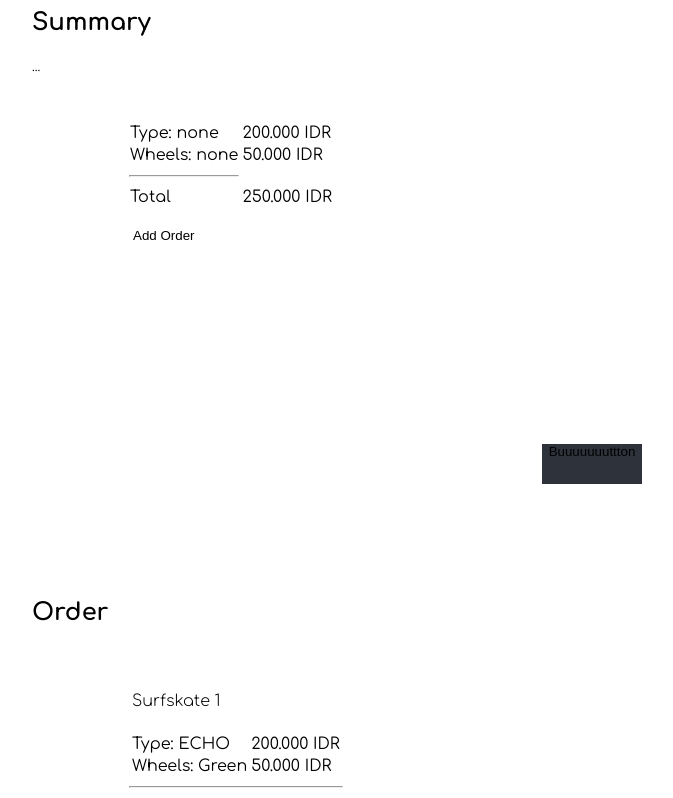
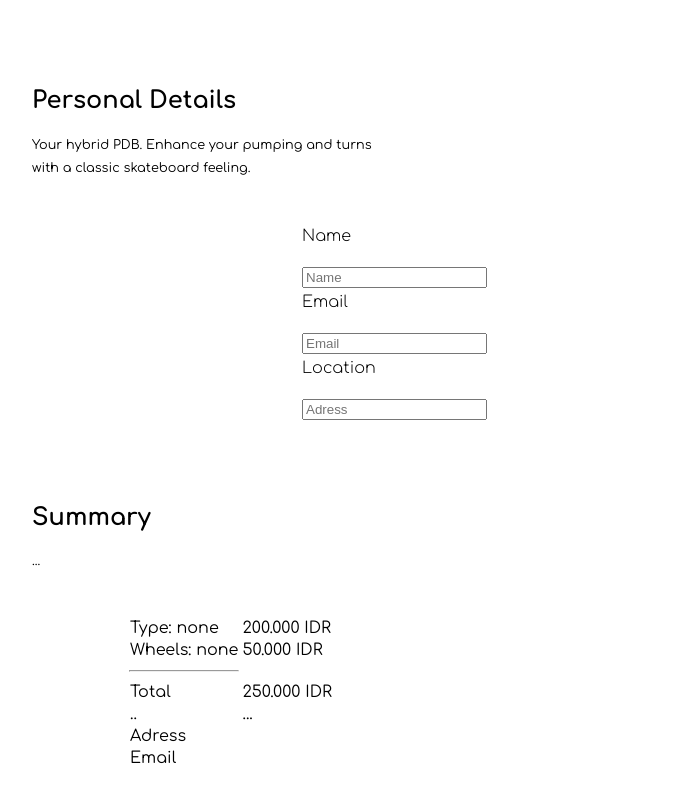
Before and after one commit to elena-sabrina/pdb, a React (Create React App) app in the folder client/: page /product in a window 1280 px wide. Shown: the part 1700-2498 px from the top of the page, without its empty margins (48-721 px from the left). Built offline with nearby package versions, Linux system fonts and the light colour scheme.

Commit message:
configure fila all in one without mongodb

```diff
--- a/client/src/App.jsx
+++ b/client/src/App.jsx
@@ -23,25 +23,15 @@ export class App extends Component {
 
     this.state = {
       newsurfskate: {
-        type: null,
-        type_price: null,
-        wheel: null,
-        wheel_price: null
-      },
-      neworder: {
-        surfskates: [],
-        price: null,
-        client: null,
-        adress: null,
-        email: null
+        type: "none",
+        wheel: "none",
+        name: "",
+        email: "",
+        adress: ""
       }
     };
   }
 
-  componentDidMount() {
-    console.log("app mounted");
-    console.log(this.state.newsurfskate);
-  }
   /*
   handleTypeChangeSubmission = async (type) => {
     console.log("App handeltypechangesub");
@@ -67,17 +57,24 @@ export class App extends Component {
     console.log("App new state wheel", this.state.newsurfskate);
   };*/
 
-  handleConfigureChangeSubmission = async (type, wheel) => {
-    console.log("App handlewheelchangesub");
-    console.log(this.state.newsurfskate.type);
-
+  handleConfigureChangeSubmission = async (
+    type,
+    wheel,
+    name,
+    email,
+    adress
+  ) => {
     this.setState({
       newsurfskate: {
         type: type,
-        wheel: wheel
+        wheel: wheel,
+        name: name,
+        email: email,
+        adress: adress
       }
     });
     console.log("App new state configure", this.state.newsurfskate);
+    window.location.href = `/product/confirmation/${type}/${wheel}/${name}/${email}/${adress}`;
   };
 
   render() {
@@ -95,15 +92,32 @@ export class App extends Component {
                   {...props}
                   type={this.state.newsurfskate.type}
                   wheel={this.state.newsurfskate.wheel}
-                  newsurfskate={this.state.newsurfskate.newsurfskate}
+                  name={this.state.newsurfskate.name}
+                  adress={this.state.newsurfskate.adress}
+                  email={this.state.newsurfskate.email}
                   onConfigureChange={this.handleConfigureChangeSubmission}
                 />
               )}
               exact
             />
-            <Route path='/product/checkout' component={Checkout} exact />
+            <Route
+              path='/product/checkout'
+              render={(props) => (
+                <Checkout
+                  {...props}
+                  surfskate={this.state.newsurfskate}
+                  message={"surprise surprise"}
+                />
+              )}
+              exact
+            />
             <Route
               path='/product/checkout/confirmation'
+              component={Confirmation}
+              exact
+            />
+            <Route
+              path='/product/checkout/confirmation/:id/:id/:id/:id/:id'
               component={Confirmation}
               exact
             />
--- a/client/src/components/Checkout/CheckoutHeader.jsx
+++ b/client/src/components/Checkout/CheckoutHeader.jsx
@@ -3,7 +3,15 @@ import React, { Component } from "react";
 import "./../Product/Header.scss";
 
 class CheckoutHeader extends Component {
+  constructor(props) {
+    super(props);
+    console.log("checkoutheader props", this.props);
+  }
   render() {
+    const typeprops = this.props.type;
+
+    const wheelprops = this.props.wheel;
+
     return (
       <div className='container header '>
         <div className='wrapper'>
@@ -14,6 +22,11 @@ class CheckoutHeader extends Component {
                 Blaa..Now you can develop your surfing skills in and out of the
                 water. Improve your turns and learn to generate ...
               </p>
+              <h1>{typeprops}</h1>
+              <h1>{wheelprops}</h1>
+              <h1>{this.props.wheel}</h1>
+              <h1>{this.props.wheel}</h1>
+              <h1>blank</h1>
             </div>
           </div>
         </div>
--- a/client/src/components/Product/Configure.jsx
+++ b/client/src/components/Product/Configure.jsx
@@ -14,7 +14,10 @@ class Configure extends Component {
     console.log("Configure props", this.props);
     this.state = {
       type: "none",
-      wheel: "none"
+      wheel: "none",
+      name: "",
+      email: "",
+      adress: ""
     };
   }
 
@@ -40,8 +43,18 @@ class Configure extends Component {
   handleConfigureChange = () => {
     const type = this.state.type;
     const wheel = this.state.wheel;
-    console.log("handleConfigureChange", type, wheel);
-    this.props.onConfigureHasChanged(type, wheel);
+    const name = this.state.name;
+    const email = this.state.email;
+    const adress = this.state.adress;
+    console.log("handleConfigureChange", type, wheel, name, email, adress);
+    this.props.onConfigureHasChanged(type, wheel, name, email, adress);
+  };
+
+  handleInputChange = (event) => {
+    const { name, value } = event.target;
+    this.setState({
+      [name]: value
+    });
   };
 
   render() {
@@ -49,6 +62,7 @@ class Configure extends Component {
     const typestate = this.state.type;
     const wheelprops = this.props.wheel;
     const wheelstate = this.state.wheel;
+
     return (
       <div>
         <div className='container'>
@@ -207,6 +221,61 @@ class Configure extends Component {
             </button>
           </div>
         </div>
+
+        <div className='container'>
+          <div className='wrapper'>
+            <div className='title'>
+              <div>
+                <h2>Personal Details</h2>
+                <p>
+                  Your hybrid PDB. Enhance your pumping and turns with a classic
+                  skateboard feeling.
+                </p>
+              </div>
+            </div>
+            <form className='teaser-one'>
+              <div>
+                <h4>Name</h4>
+
+                <input
+                  id='input-name'
+                  name='name'
+                  type='text'
+                  placeholder='Name'
+                  value={this.state.name}
+                  onChange={this.handleInputChange}
+                  required
+                />
+              </div>
+              <div>
+                <h4>Email</h4>
+
+                <input
+                  id='input-email'
+                  name='email'
+                  type='text'
+                  placeholder='Email'
+                  value={this.state.email}
+                  onChange={this.handleInputChange}
+                  required
+                />
+              </div>
+              <div>
+                <h4>Location</h4>
+
+                <input
+                  id='input-adress'
+                  name='adress'
+                  type='text'
+                  placeholder='Adress'
+                  value={this.state.adress}
+                  onChange={this.handleInputChange}
+                  required
+                />
+              </div>
+            </form>
+          </div>
+        </div>
         <div className='container'>
           <div className='wrapper'>
             <div className='summary-title'>
@@ -220,24 +289,32 @@ class Configure extends Component {
               <table>
                 <tr>
                   <td>Type: {typestate}</td>
-
                   <td>200.000 IDR</td>
                 </tr>
                 <tr>
                   <td>Wheels: {wheelstate}</td>
-
                   <td>50.000 IDR</td>
                 </tr>
                 <hr />
                 <tr>
                   <td>Total</td>
-
                   <td>250.000 IDR</td>
                 </tr>
+                <tr>
+                  <td>..</td>
+                  <td>...</td>
+                </tr>
+                <tr>
+                  <td>Adress</td>
+                  <td>
+                    {this.state.name} {this.state.adress}
+                  </td>
+                </tr>
+                <tr>
+                  <td>Email</td>
+                  <td>{this.state.email}</td>
+                </tr>
               </table>
-              <div>
-                <button>Add Order</button>
-              </div>
             </div>
           </div>
         </div>
--- a/client/src/components/Product/Summary.jsx
+++ b/client/src/components/Product/Summary.jsx
@@ -18,7 +18,7 @@ class Summary extends Component {
         <div className='wrapper'>
           <div className='summary-title'>
             <div>
-              <h2>Summary</h2>
+              <h2>Check your order</h2>
 
               <p>...</p>
             </div>
--- a/client/src/views/Checkout.jsx
+++ b/client/src/views/Checkout.jsx
@@ -1,15 +1,24 @@
-import React, { Component } from "react";
+/*import React, { Component } from "react";
 
 import CheckoutHeader from "../components/Checkout/CheckoutHeader";
 
 class Checkout extends Component {
+  constructor(props) {
+    super(props);
+    console.log("Configure props", this.props);
+  }
   render() {
     return (
       <div>
-        <CheckoutHeader />
+        <CheckoutHeader
+          type={this.props.type}
+          //onConfigureHasChanged={this.props.onConfigureChange}
+          wheel={this.props.wheel}
+        />
       </div>
     );
   }
 }
 
 export default Checkout;
+*/
--- a/client/src/views/Product.jsx
+++ b/client/src/views/Product.jsx
@@ -20,14 +20,8 @@ class Product extends Component {
 
   /*
 
-  <ChooseType
-          type={this.props.type}
-          onTypeHasChanged={this.props.onTypeChange}
-        />
-        <ChooseWheels
-          wheel={this.props.wheel}
-          onWheelHasChanged={this.props.onWheelChange}
-        />*/
+   <Order type={this.props.type} wheel={this.props.wheel} />
+        */
 
   render() {
     return (
@@ -35,11 +29,12 @@ class Product extends Component {
         <Header />
         <Configure
           type={this.props.type}
+          wheel={this.props.wheel}
+          name={this.props.name}
+          adress={this.props.adress}
+          email={this.props.email}
           onConfigureHasChanged={this.props.onConfigureChange}
-          wheel={this.props.wheel}
         />
-
-        <Order type={this.props.type} wheel={this.props.wheel} />
       </div>
     );
   }
```
